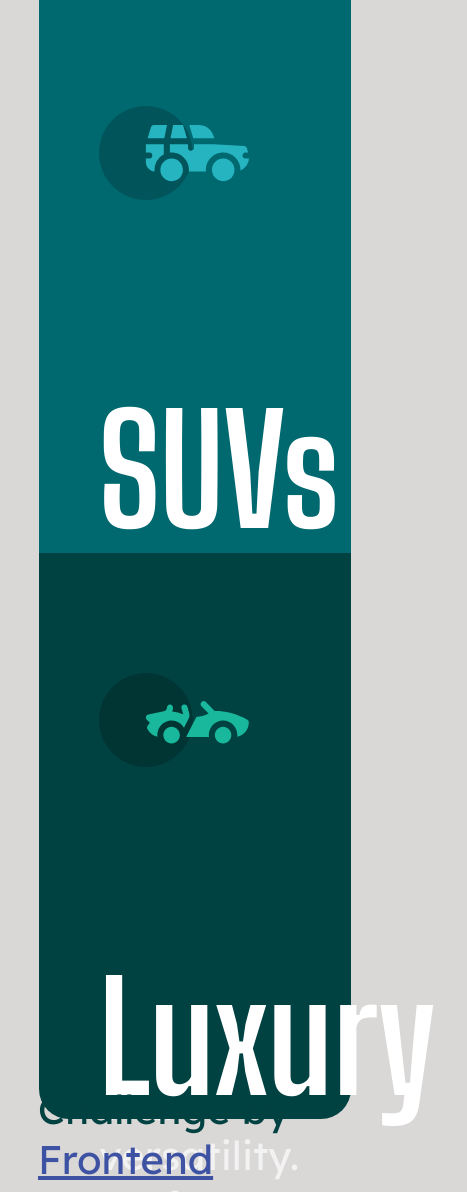
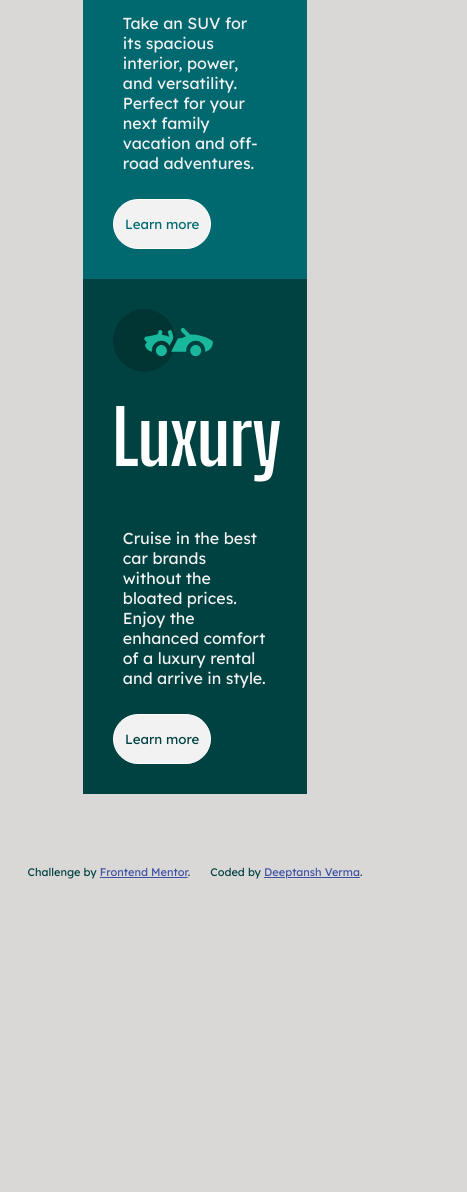
Before and after one commit to DeeptanshV/Column-Preview_cards, a plain HTML site: page index.html in a window 390 px wide. Shown: the part 808-2000 px from the top of the page, 467 px wide, since content can reach past the window. After the commit the page ends 1716 px from the top, so only its background shows below. Drawn offline with Linux system fonts and the light colour scheme.

Commit message:
Update style.css

```diff
--- a/style.css
+++ b/style.css
@@ -68,52 +68,20 @@ button{font-family: 'Lexend Deca', sans-serif;
 .attribution p{ color:hsl(179, 100%, 13%);}
 .attribution a { color: hsl(228, 45%, 44%); }
 
-@media (max-width: 1080px){
+@media (max-width:1080px){
     body{
         height:100%;
     }
     .container{
-        margin-top:220px;
-        margin-bottom:220px;
-        display:flex;
+        margin-bottom: 50px;
+        margin-top: 50px;
+        display: flex;
         flex-direction:column;
-        width:80vw;
         height:auto;
-        padding-left:30px;
-        padding-right:30px;
     }
-    .left{height:60vh;
-        border-top-right-radius:30px;
-        border-top-left-radius:30px;
+    .container h1{
+        padding-left:0px;
+        padding-right:0px;
     }
-    .middle{height:60vh;}
-    .right{height:60vh;
-        border-bottom-right-radius:30px;
-        border-bottom-left-radius:30px;}
-
-    h1{font-size:150px;
-        padding:90px 30px 90px 30px;
-        margin-bottom:0px;
-        margin-top:0px;
-    }
-    p{  padding:90px 30px 90px 30px;
-        font-size:40px;
-    }
-    img{width:150px;
-
-        padding:90px 30px 90px 30px;
-    }
-    button{
-        margin-bottom:40px;
-    }
-    .attribution {  height:50px;
-        width:100%;
-        display: flex;
-        justify-content:center;
-        align-items:center;
-        flex-direction: column;
-        font-size:16px;
 
 }
-
-}
```
